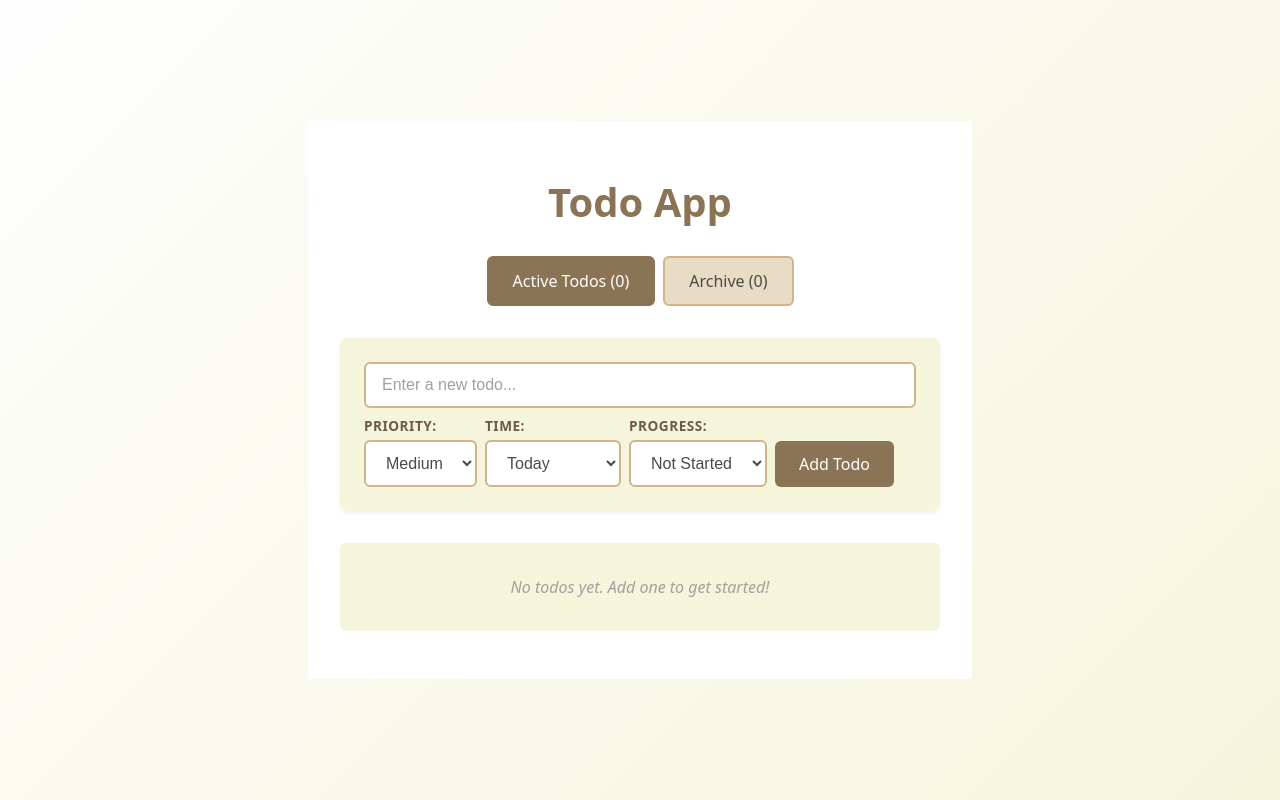
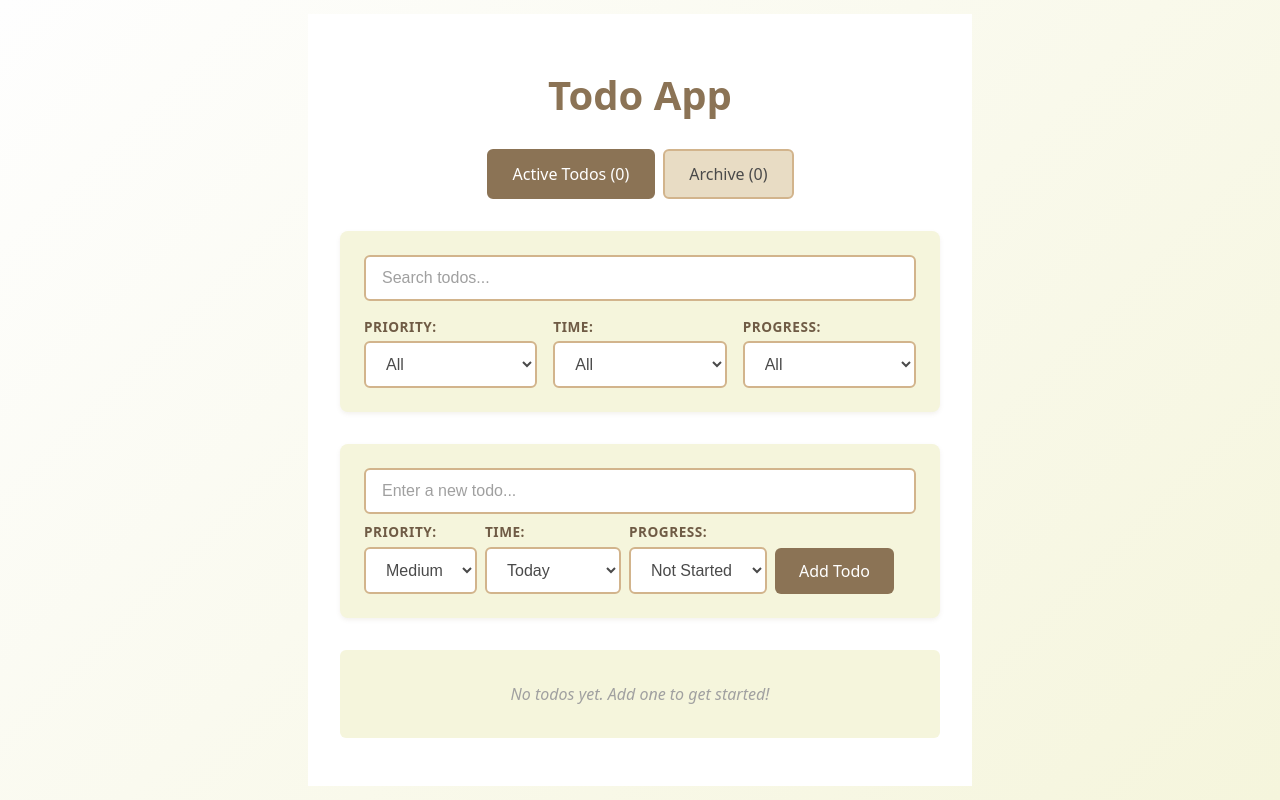
Before and after one commit to bravovo/agents-task, a React (Vite) app: page / in a window 1280 px wide. Built offline with nearby package versions, Linux system fonts and the light colour scheme.

Commit message:
Add search and filter functionality for todos
Co-authored-by: bravovo <112715442+bravovo@users.noreply.github.com>

```diff
--- a/src/App.css
+++ b/src/App.css
@@ -39,6 +39,74 @@ h1 {
 .toggle-button.active {
   background-color: #8B7355;
   color: #ffffff;
+  border-color: #8B7355;
+}
+
+.search-filter-section {
+  margin-bottom: 2rem;
+  padding: 1.5rem;
+  background-color: #F5F5DC;
+  border-radius: 8px;
+  box-shadow: 0 2px 4px rgba(139, 115, 85, 0.1);
+}
+
+.search-input {
+  width: 100%;
+  padding: 0.75rem 1rem;
+  border: 2px solid #D2B48C;
+  border-radius: 6px;
+  font-size: 1rem;
+  background-color: #ffffff;
+  color: #4A4A4A;
+  transition: border-color 0.3s;
+  box-sizing: border-box;
+  margin-bottom: 1rem;
+}
+
+.search-input:focus {
+  outline: none;
+  border-color: #8B7355;
+}
+
+.search-input::placeholder {
+  color: #A0A0A0;
+}
+
+.filter-controls {
+  display: flex;
+  gap: 1rem;
+  flex-wrap: wrap;
+}
+
+.filter-group {
+  display: flex;
+  flex-direction: column;
+  gap: 0.25rem;
+  flex: 1;
+  min-width: 150px;
+}
+
+.filter-label {
+  font-size: 0.85rem;
+  font-weight: 600;
+  color: #6F5B45;
+  text-transform: uppercase;
+  letter-spacing: 0.5px;
+}
+
+.filter-select {
+  padding: 0.75rem 1rem;
+  border: 2px solid #D2B48C;
+  border-radius: 6px;
+  font-size: 1rem;
+  background-color: #ffffff;
+  color: #4A4A4A;
+  cursor: pointer;
+  transition: border-color 0.3s;
+}
+
+.filter-select:focus {
+  outline: none;
   border-color: #8B7355;
 }
 
--- a/src/App.jsx
+++ b/src/App.jsx
@@ -45,6 +45,12 @@ function App() {
     priority: 'medium',
     time: 'today',
     progress: 'not-started'
+  })
+  const [searchText, setSearchText] = useState('')
+  const [filterCategories, setFilterCategories] = useState({
+    priority: 'all',
+    time: 'all',
+    progress: 'all'
   })
 
   const handleSubmit = (e) => {
@@ -136,6 +142,32 @@ function App() {
     })
   }
 
+  const handleFilterCategoryChange = (type, value) => {
+    setFilterCategories({
+      ...filterCategories,
+      [type]: value
+    })
+  }
+
+  const filterTodos = (todoList) => {
+    return todoList.filter(todo => {
+      // Text search filter
+      const matchesSearch = searchText.trim() === '' ||
+        todo.text.toLowerCase().includes(searchText.toLowerCase())
+
+      // Category filters
+      const matchesFilters = Object.entries(filterCategories).every(([type, value]) => {
+        if (value === 'all') return true
+        return todo.categories && todo.categories[type] === value
+      })
+
+      return matchesSearch && matchesFilters
+    })
+  }
+
+  const filteredTodos = filterTodos(todos)
+  const filteredArchive = filterTodos(archive)
+
   return (
     <div className="app">
       <h1>Todo App</h1>
@@ -152,6 +184,37 @@ function App() {
         >
           Archive ({archive.length})
         </button>
+      </div>
+      <div className="search-filter-section">
+        <input
+          type="text"
+          value={searchText}
+          onChange={(e) => setSearchText(e.target.value)}
+          placeholder="Search todos..."
+          className="search-input"
+        />
+        <div className="filter-controls">
+          {Object.entries(categoryTypes).map(([type, config]) => (
+            <div key={type} className="filter-group">
+              <label htmlFor={`filter-${type}`} className="filter-label">
+                {config.label}:
+              </label>
+              <select
+                id={`filter-${type}`}
+                value={filterCategories[type]}
+                onChange={(e) => handleFilterCategoryChange(type, e.target.value)}
+                className="filter-select"
+              >
+                <option value="all">All</option>
+                {Object.entries(config.options).map(([value, label]) => (
+                  <option key={value} value={value}>
+                    {label}
+                  </option>
+                ))}
+              </select>
+            </div>
+          ))}
+        </div>
       </div>
       {!showArchive ? (
         <>
@@ -187,7 +250,7 @@ function App() {
             </button>
           </form>
           <ul className="todo-list">
-            {todos.map(todo => (
+            {filteredTodos.map(todo => (
               <li key={todo.id} className="todo-item">
                 {editingId === todo.id ? (
                   <>
@@ -277,6 +340,9 @@ function App() {
               </li>
             ))}
           </ul>
+          {filteredTodos.length === 0 && todos.length > 0 && (
+            <p className="empty-message">No todos match your search or filters.</p>
+          )}
           {todos.length === 0 && (
             <p className="empty-message">No todos yet. Add one to get started!</p>
           )}
@@ -284,7 +350,7 @@ function App() {
       ) : (
         <>
           <ul className="todo-list">
-            {archive.map(todo => (
+            {filteredArchive.map(todo => (
               <li key={todo.id} className="todo-item archived">
                 <span className="todo-text completed">{todo.text}</span>
                 <div className="category-badges">
@@ -319,6 +385,9 @@ function App() {
               </li>
             ))}
           </ul>
+          {filteredArchive.length === 0 && archive.length > 0 && (
+            <p className="empty-message">No archived todos match your search or filters.</p>
+          )}
           {archive.length === 0 && (
             <p className="empty-message">No archived todos yet.</p>
           )}
```
